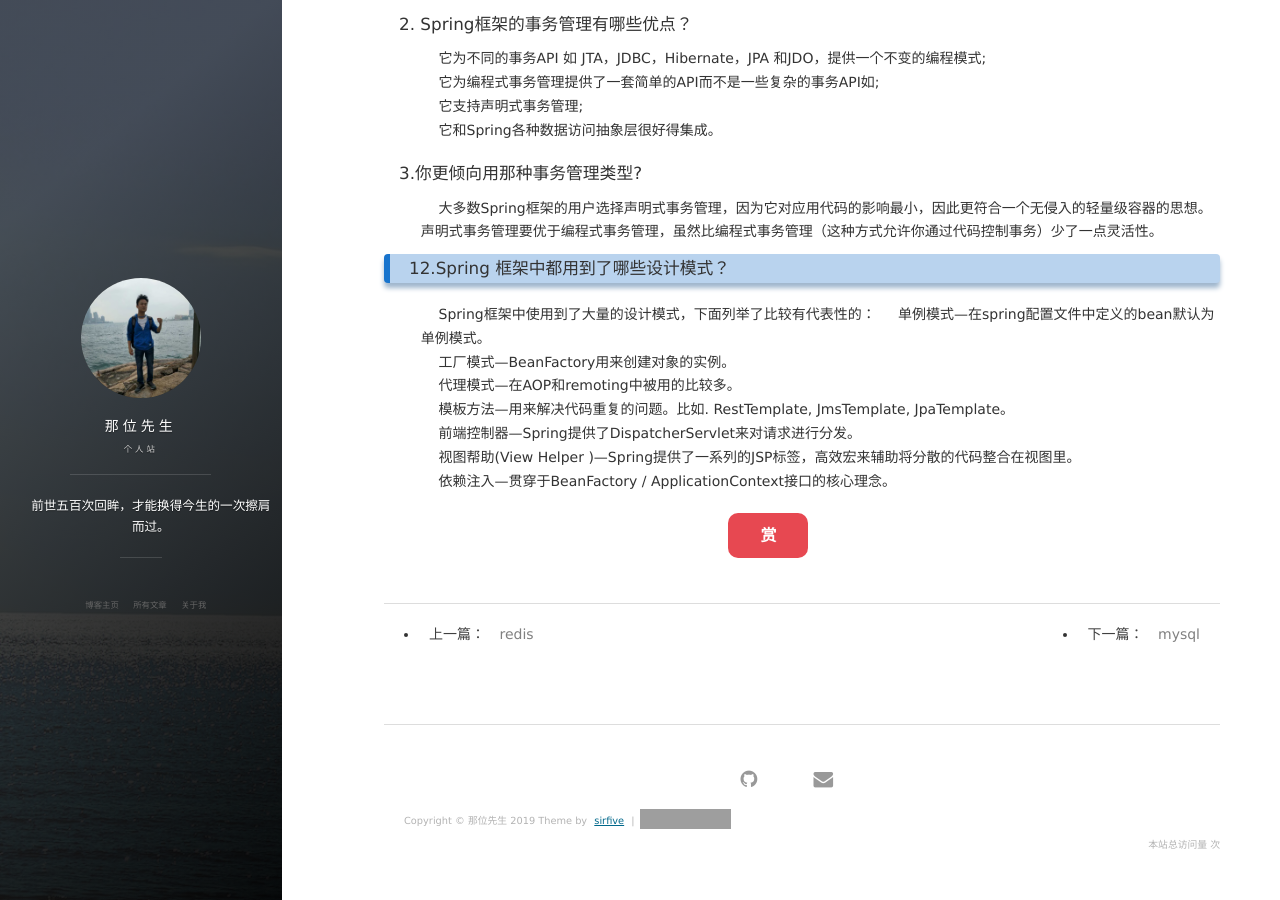
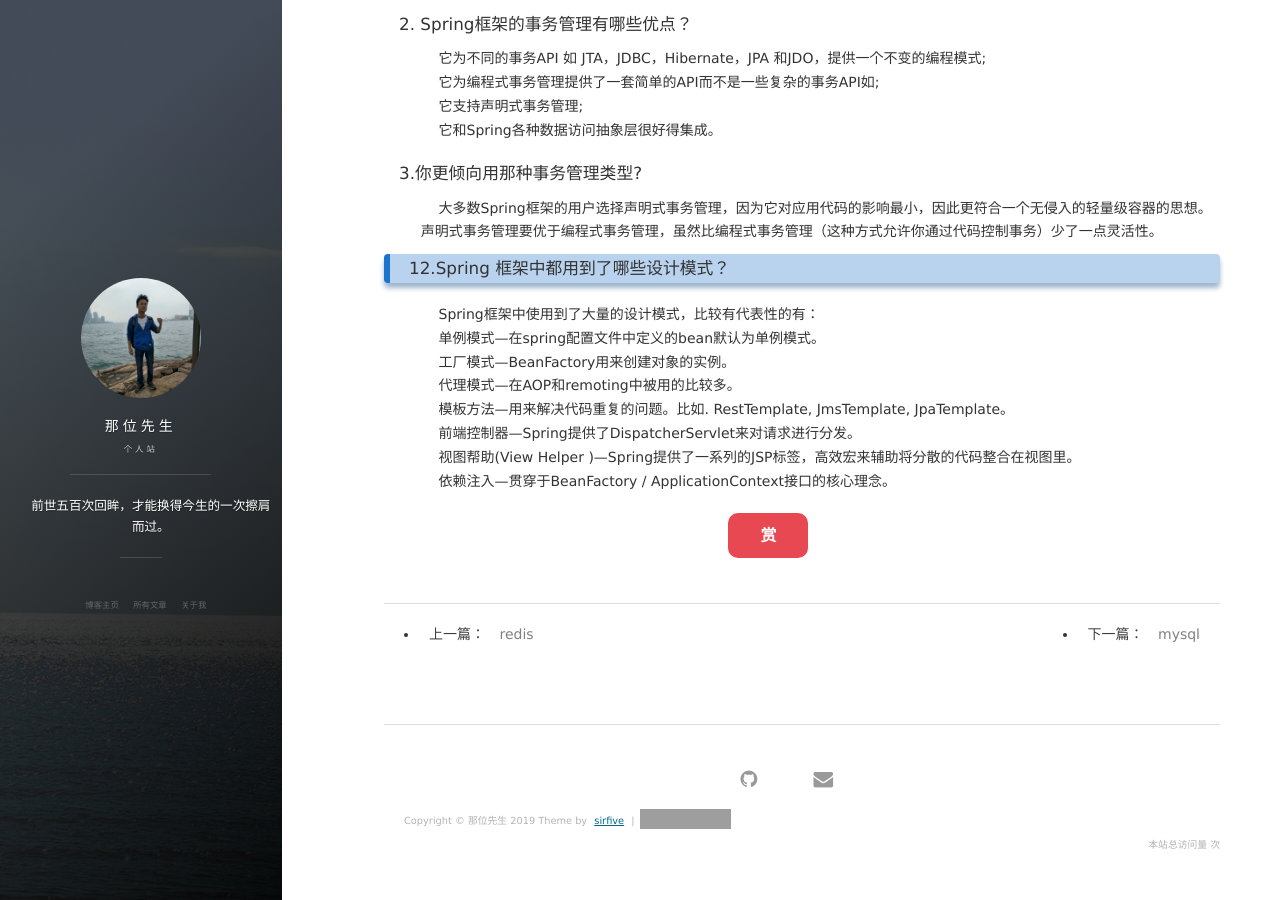
Before and after one commit to sirFive/sirFive.github.io, a Jekyll site: the page built from _posts/2019-01-13-spring.html, in a window 1280 px wide and 900 px high, scrolled down 2965 px. Built offline with Jekyll 4.4.1, drawn with Linux system fonts in a browser that asks for light colours; nearby versions of some CDN libraries; comment, search, counter and statistics services are not loaded; grey boxes are pictures that could not be loaded.

Commit message:
错别字纠正

```diff
--- a/_posts/2019-01-13-spring.html
+++ b/_posts/2019-01-13-spring.html
@@ -99,7 +99,7 @@ tag: 复习
 </p>
 <h3>12.Spring 框架中都用到了哪些设计模式？</h3>
 <p style="margin-left: 2%;">
-	&nbsp;&nbsp;&nbsp;&nbsp;Spring框架中使用到了大量的设计模式，下面列举了比较有代表性的：
+	&nbsp;&nbsp;&nbsp;&nbsp;Spring框架中使用到了大量的设计模式，比较有代表性的有：<br/>
 	&nbsp;&nbsp;&nbsp;&nbsp;单例模式—在spring配置文件中定义的bean默认为单例模式。<br/>
 	&nbsp;&nbsp;&nbsp;&nbsp;工厂模式—BeanFactory用来创建对象的实例。<br/>
 	&nbsp;&nbsp;&nbsp;&nbsp;代理模式—在AOP和remoting中被用的比较多。<br/>
```
